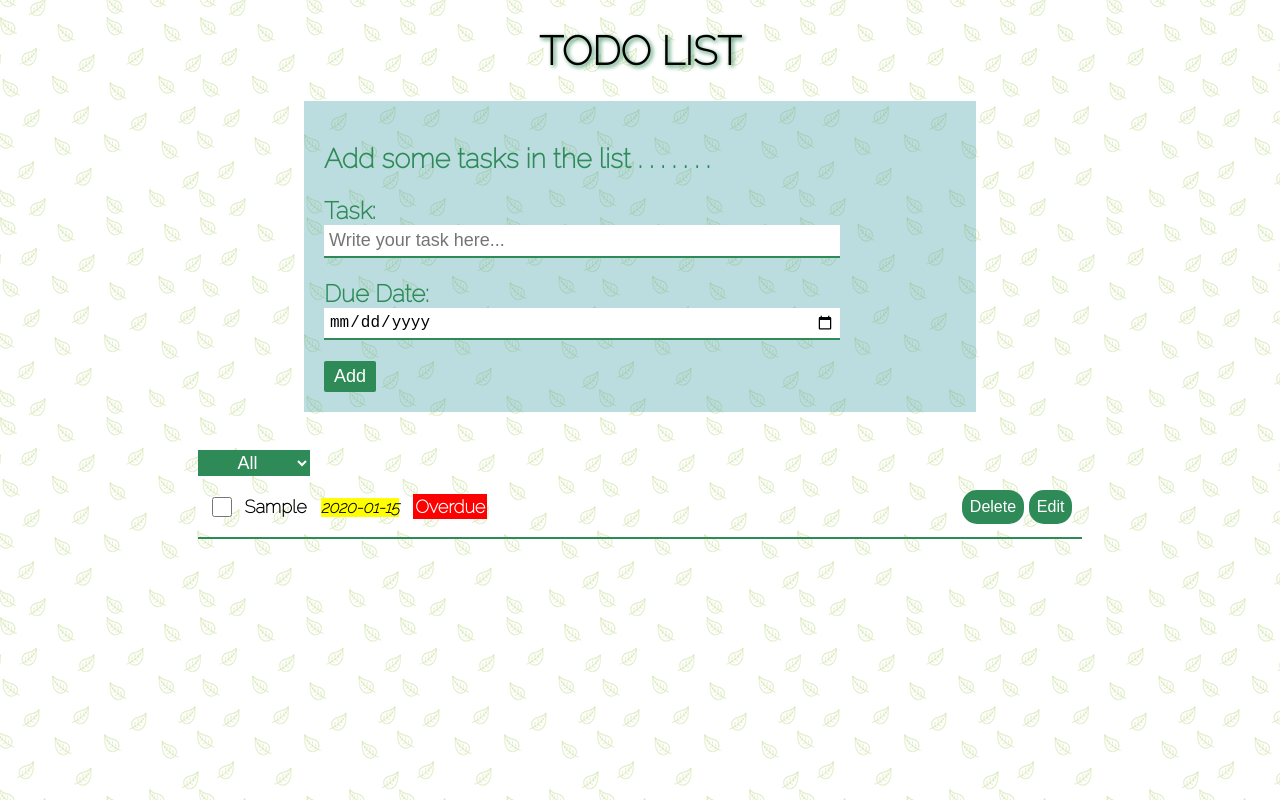
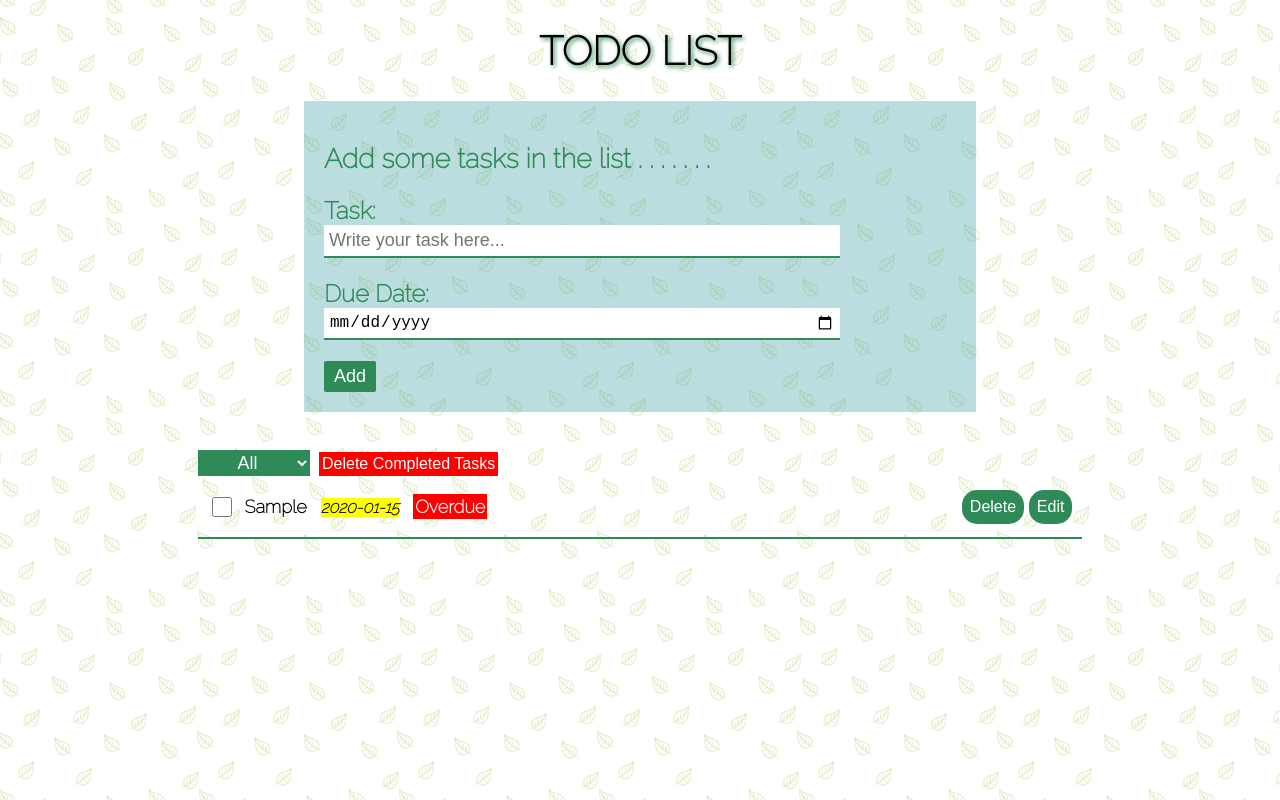
Before and after one commit to mudit-makkar/todo-app, a React (Create React App) app: page / in a window 1280 px wide. Both pictures are taken after typing "Sample", "2020-01-15" into the empty fields and a click on the button "Add". Built offline with nearby package versions, Linux system fonts and the light colour scheme.

Commit message:
second commit

```diff
--- a/package.json
+++ b/package.json
@@ -1,4 +1,5 @@
 {
+  "homepage": "https://mudit-makkar.github.io/todo-app",
   "name": "todo-app",
   "version": "0.1.0",
   "private": true,
@@ -13,6 +14,8 @@
   },
   "scripts": {
     "start": "react-scripts start",
+    "predeploy": "npm run build",
+    "deploy": "gh-pages -d build",
     "build": "react-scripts build",
     "test": "react-scripts test",
     "eject": "react-scripts eject"
--- a/src/components/Button/Button.js
+++ b/src/components/Button/Button.js
@@ -1,5 +1,5 @@
 import styles from "./style.module.css";
-export default function Button({ handleClick, text }) {
+export default function Button({ handleClick, text, disabled }) {
   return (
     <>
       <button
@@ -7,6 +7,7 @@ export default function Button({ handleClick, text }) {
           handleClick();
         }}
         className={styles.button}
+        disabled={disabled}
       >
         {text}
       </button>
--- a/src/components/Button/style.module.css
+++ b/src/components/Button/style.module.css
@@ -10,3 +10,7 @@
   opacity: 0.8;
   cursor: pointer;
 }
+.button:disabled {
+  opacity: 0.7;
+  cursor: text;
+}
--- a/src/components/Task/Task.js
+++ b/src/components/Task/Task.js
@@ -6,6 +6,8 @@ export default function Task({
   handleDeleteTodo,
   editTodo,
 }) {
+  let editButtonDisable = todo.completed ? true : false;
+
   return (
     <>
       <li key={todo.id} className={styles.task}>
@@ -37,7 +39,11 @@ export default function Task({
         </div>
         <Button text="Delete" handleClick={() => handleDeleteTodo(todo.id)} />
         &nbsp;
-        <Button text="Edit" handleClick={() => editTodo({ ...todo })} />
+        <Button
+          text="Edit"
+          handleClick={() => editTodo({ ...todo })}
+          disabled={editButtonDisable}
+        />
       </li>
     </>
   );
--- a/src/components/TodoList/TodoList.js
+++ b/src/components/TodoList/TodoList.js
@@ -24,6 +24,14 @@ export default function TodoList({ todos, setTodos, editTodo }) {
     setTodos(updatedTodos);
   };
 
+  const deleteCompletedTasks = () => {
+    let updatedTodos = todos.filter((todo) => {
+      return todo.completed === false;
+    });
+    localStorage.setItem("todos", JSON.stringify(updatedTodos)); //updating in local storage too..
+    setTodos(updatedTodos);
+  };
+
   return (
     <>
       {" "}
@@ -37,7 +45,13 @@ export default function TodoList({ todos, setTodos, editTodo }) {
         <div className={styles.container}>
           <ul className={styles.todoList}>
             <li className={styles.links}>
-              <Dropdown value={value} setValue={setValue} />
+              <Dropdown value={value} setValue={setValue} /> &nbsp;
+              <button
+                onClick={deleteCompletedTasks}
+                className={styles.deleteButton}
+              >
+                Delete Completed Tasks
+              </button>
             </li>
 
             {todos.map((todo) => {
--- a/src/components/TodoList/style.module.css
+++ b/src/components/TodoList/style.module.css
@@ -9,6 +9,19 @@
   list-style: none;
 }
 
+.deleteButton {
+  background-color: red;
+  color: white;
+  padding: 3px;
+  outline: none;
+  border: none;
+  font-size: medium;
+}
+.deleteButton:hover {
+  opacity: 0.8;
+  cursor: pointer;
+}
+
 @media screen and (max-width: 750px) {
   .todoList {
     width: 100%;
```
